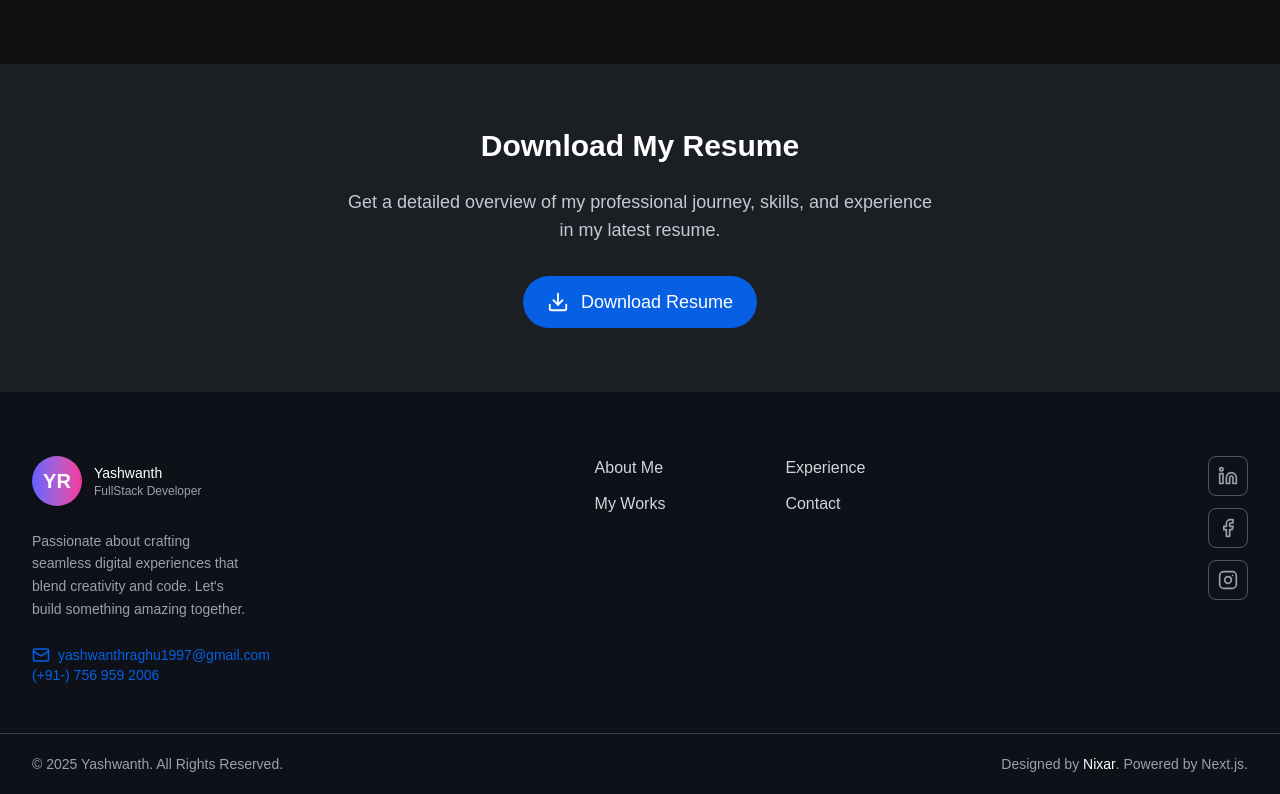
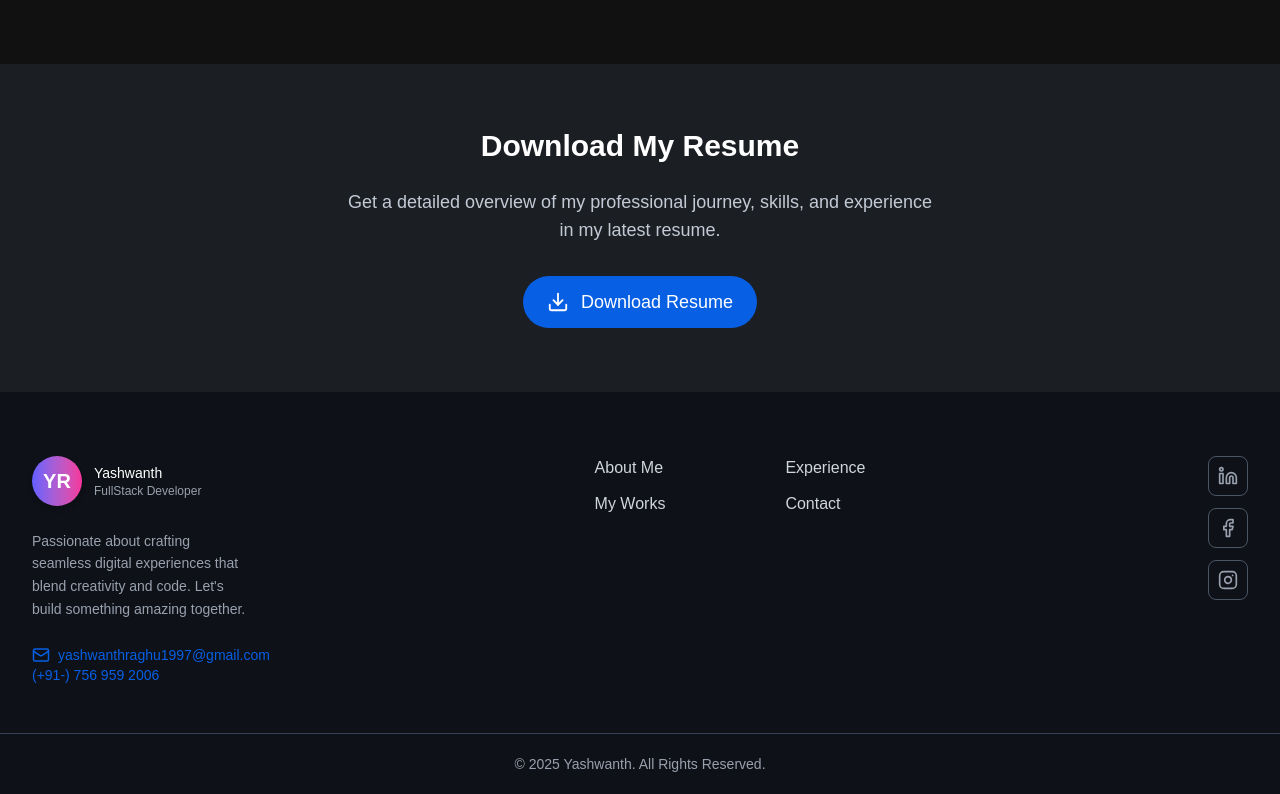
Before and after one commit to yashwanthraghu1997/yash-portfolio, a Next.js app: page / in a window 1280 px wide. Shown: the part 3575-4369 px from the top of the page. Built offline with nearby package versions, Linux system fonts and the light colour scheme.

Commit message:
ui changes

```diff
--- a/src/components/common/Footer.js
+++ b/src/components/common/Footer.js
@@ -109,11 +109,9 @@ const Footer = () => {
       {/* === Footer Bottom === */}
       <div className="w-full border-t border-gray-700">
         <div className="max-w-[1336px] mx-auto px-4 sm:px-6 lg:px-8">
-          <div className="flex flex-col sm:flex-row justify-between items-center py-5 gap-3 text-sm text-gray-400">
+          <div className="flex flex-col justify-between items-center py-5 gap-3 text-sm text-gray-400">
             <p>© {new Date().getFullYear()} Yashwanth. All Rights Reserved.</p>
-            <p>
-              Designed by <span className="text-white font-medium">Nixar</span>. Powered by Next.js.
-            </p>
+
           </div>
         </div>
       </div>
```
